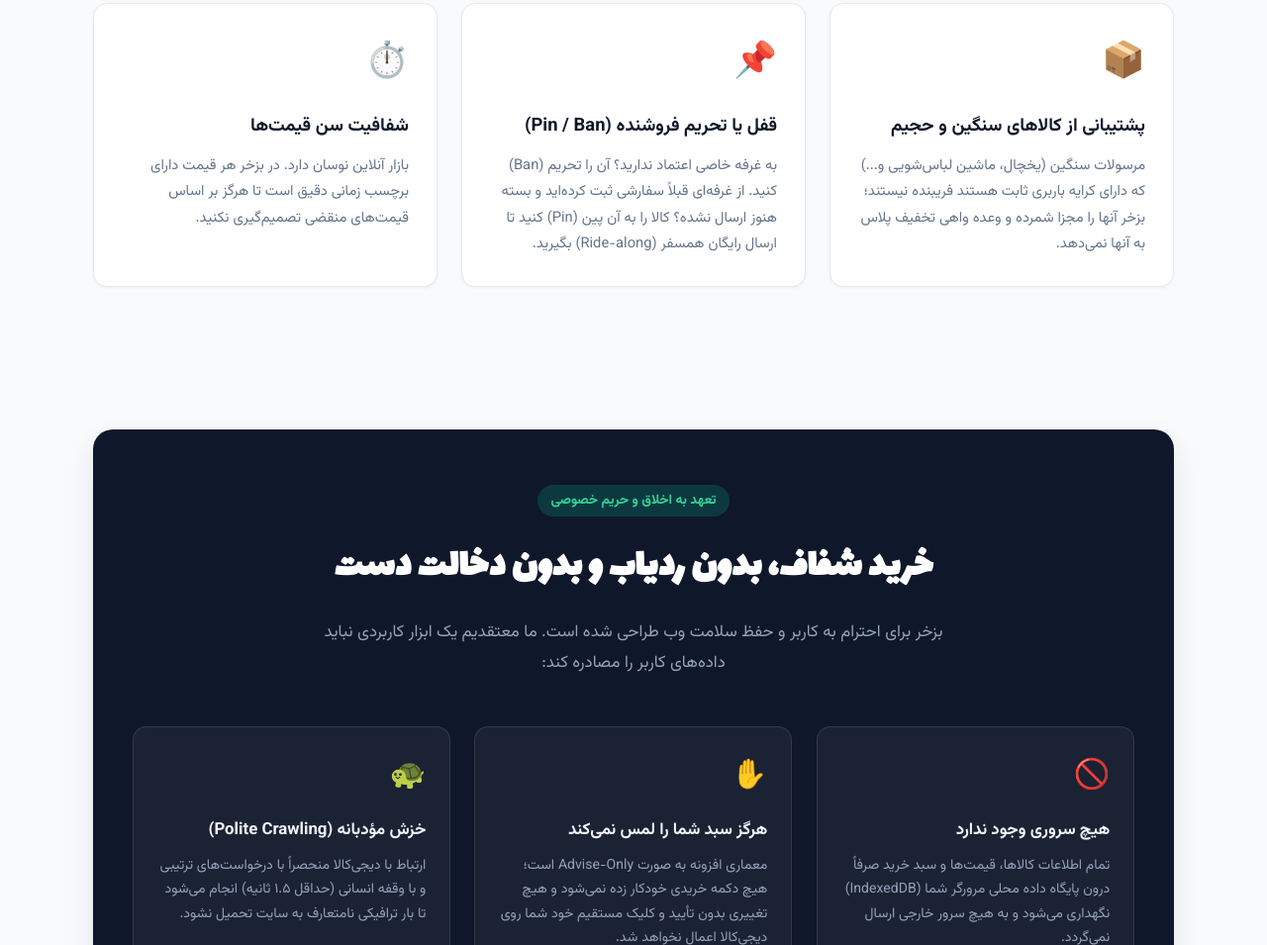
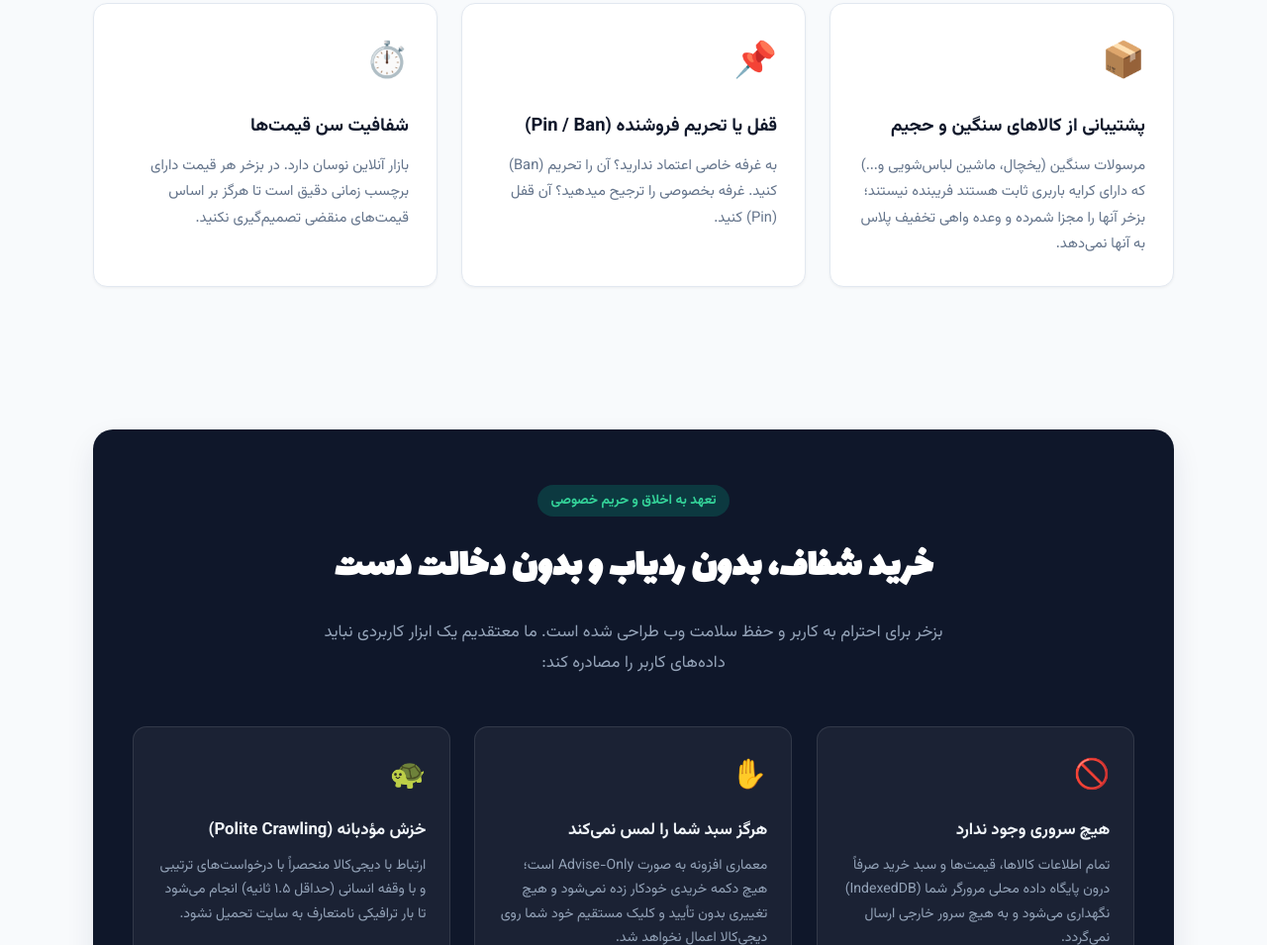
Before and after one commit to SudoScraTchY/BozKhar, a website built with Vite: page docs/index.html in a window 1280 px wide. Shown: the part 2985-3940 px from the top of the page at 99% size. Built offline with nearby package versions, Linux system fonts and the light colour scheme.

Commit message:
Update index.html

```diff
--- a/docs/index.html
+++ b/docs/index.html
@@ -269,7 +269,7 @@
           <div class="feature-icon">📌</div>
           <h3 class="feature-title">قفل یا تحریم فروشنده (Pin / Ban)</h3>
           <p class="feature-desc">
-            به غرفه خاصی اعتماد ندارید؟ آن را تحریم (Ban) کنید. از غرفه‌ای قبلاً سفارشی ثبت کرده‌اید و بسته هنوز ارسال نشده؟ کالا را به آن پین (Pin) کنید تا ارسال رایگان همسفر (Ride-along) بگیرید.
+            به غرفه خاصی اعتماد ندارید؟ آن را تحریم (Ban) کنید. غرفه بخصوصی را ترجیح میدهید؟ آن قفل (Pin) کنید.
           </p>
         </div>
 
```
